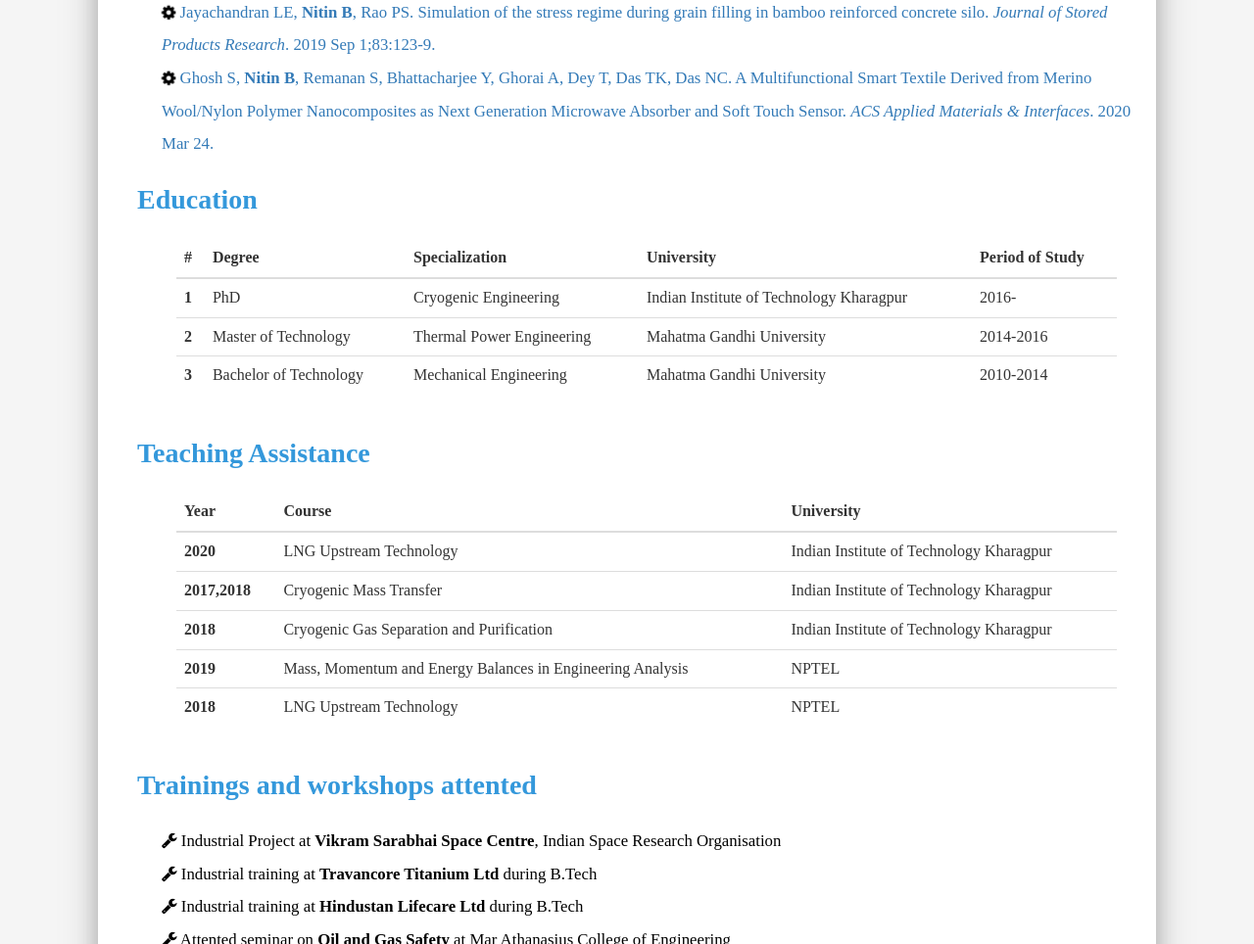
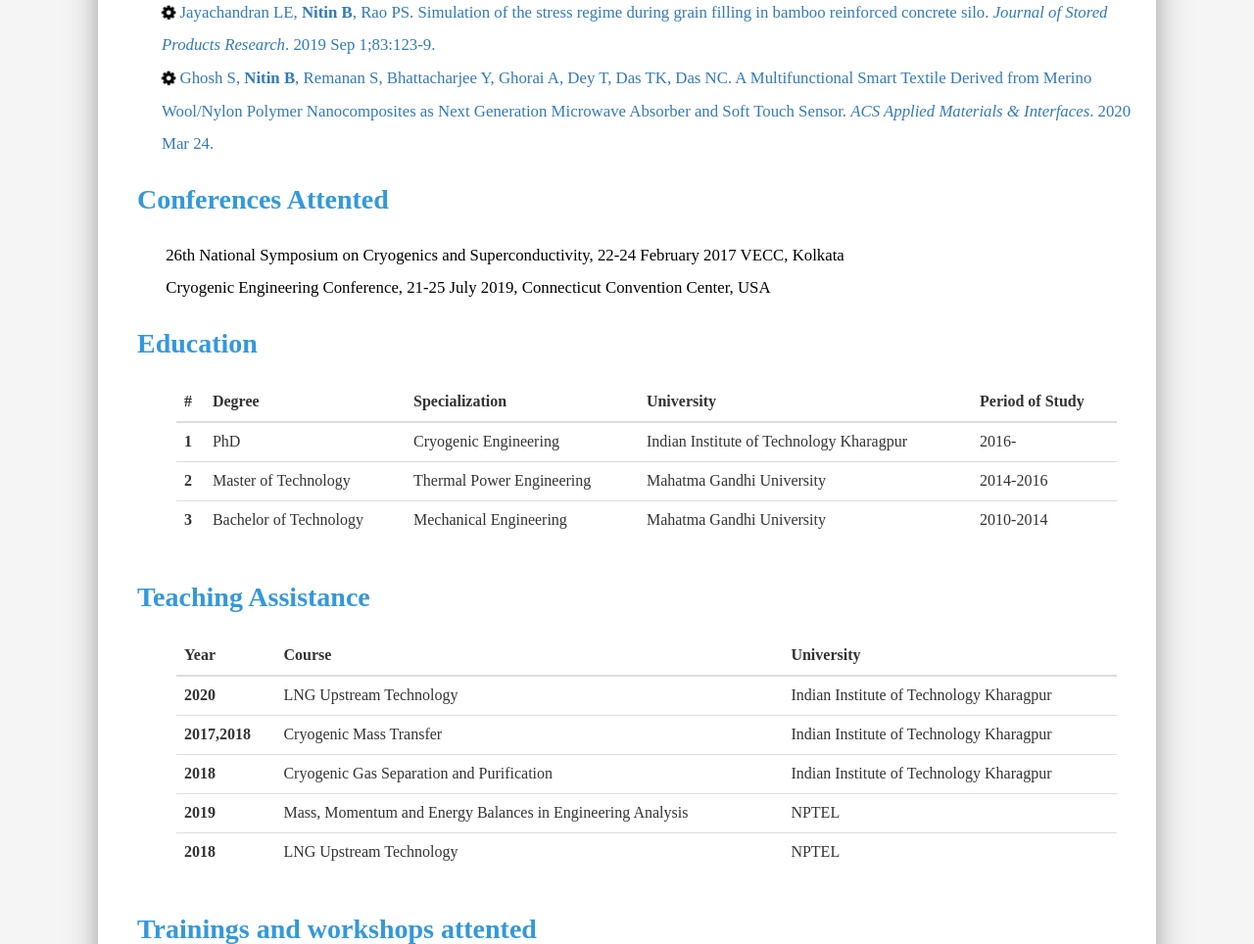
Before and after one commit to nitinbaby/tbnitin.tk, a plain HTML site: page index.html in a window 1280 px wide. Shown: the part 772-1736 px from the top of the page at 98% size. Drawn offline with nearby package versions, Linux system fonts and the light colour scheme.

Commit message:
Update index.html

```diff
--- a/index.html
+++ b/index.html
@@ -348,6 +348,20 @@
 				</div>
 			</div>
 
+			<div class="recent-publications">
+					Conferences Attented
+			</div>
+
+				<div class="publication-list">
+					<div class = "row list-new"><i class='fa fa-atom fa-spin'></i>
+						26th National Symposium on Cryogenics and Superconductivity, 22-24 February 2017 VECC, Kolkata
+					</div>
+					<div class = "row list-new"><i class='fa fa-atom fa-spin'></i>
+						Cryogenic Engineering Conference, 21-25 July 2019, Connecticut Convention Center, USA
+					</div>
+
+				</div>
+
 
 			<div class="recent-publications">
 				Education
```
